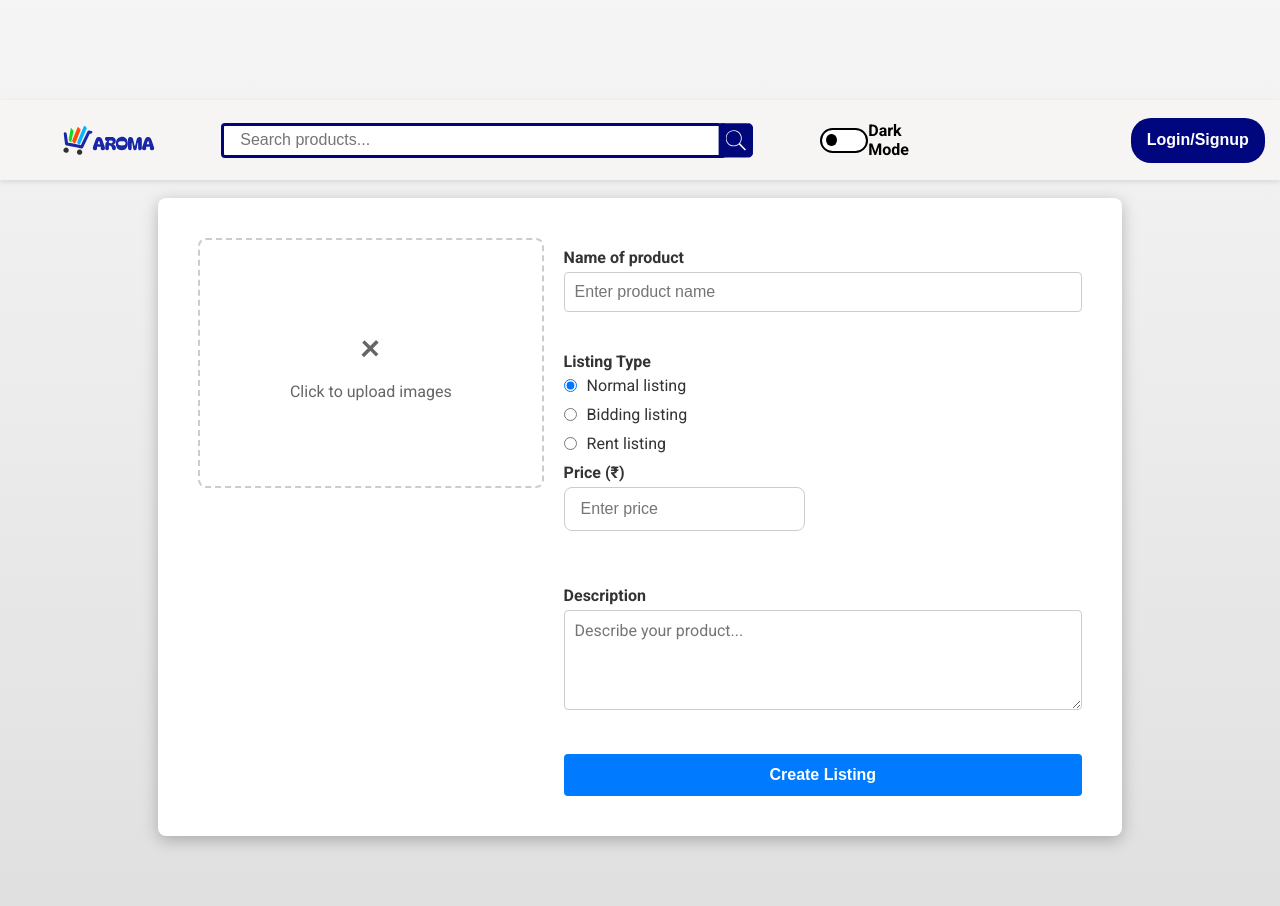
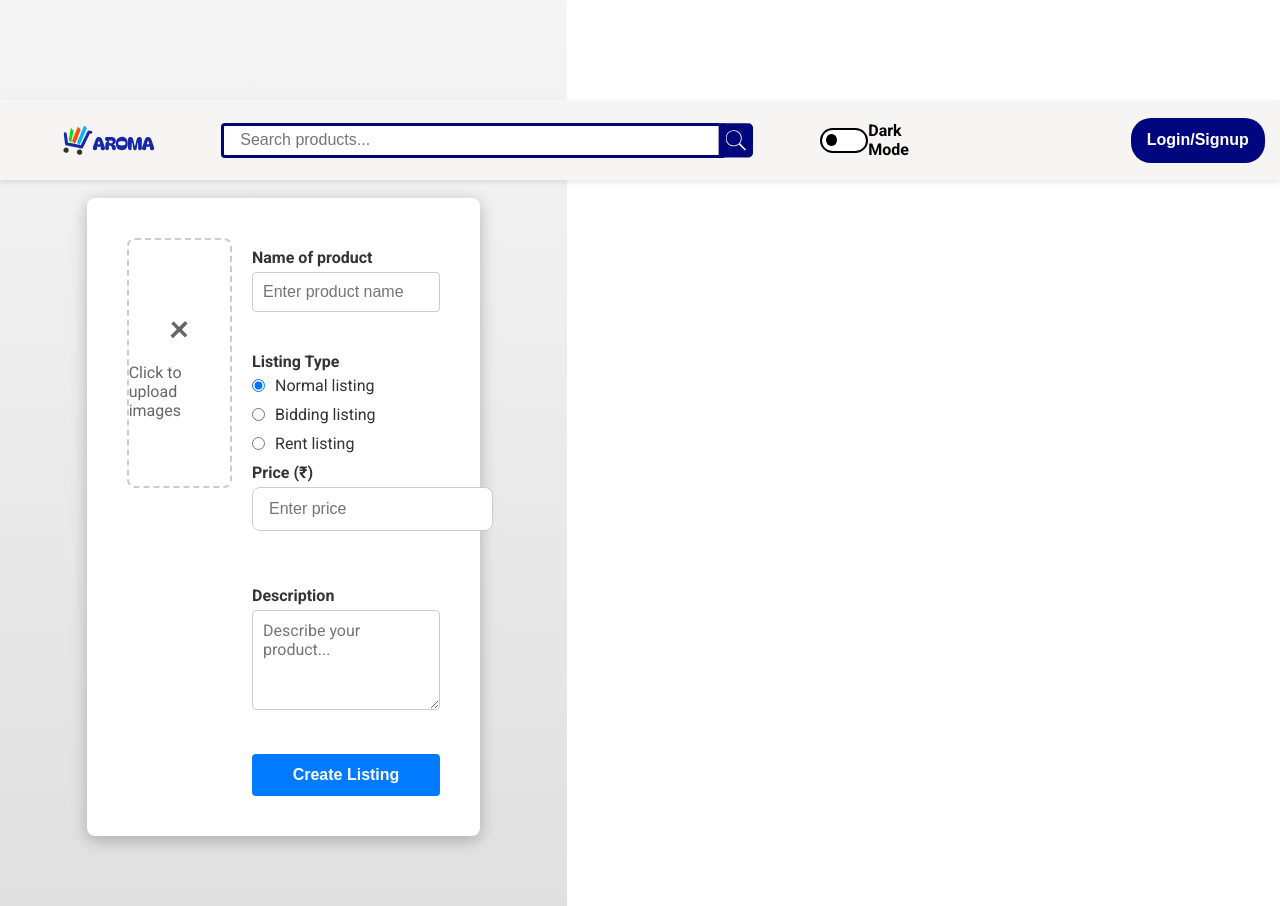
Before and after one commit to OmChandraSharma/Aroma, a React (Vite) app in the folder client/: page /sell in a window 1280 px wide. After the commit the page ends 800 px from the top, so only its background shows below. Built offline with nearby package versions, Linux system fonts and the light colour scheme.

Commit message:
conflicts resolved for positioning

```diff
--- a/client/src/pages/Sell_item/Sell.module.css
+++ b/client/src/pages/Sell_item/Sell.module.css
@@ -1,6 +1,8 @@
 @import url("https://fonts.googleapis.com/css2?family=Roboto:wght@400;700&display=swap");
 
 .sellPage {
+  display: flex;
+  position: fixed;
   font-family: "Roboto", sans-serif;
   background: linear-gradient(to bottom, #f5f5f5, #e0e0e0);
   min-height: 100vh;
```
